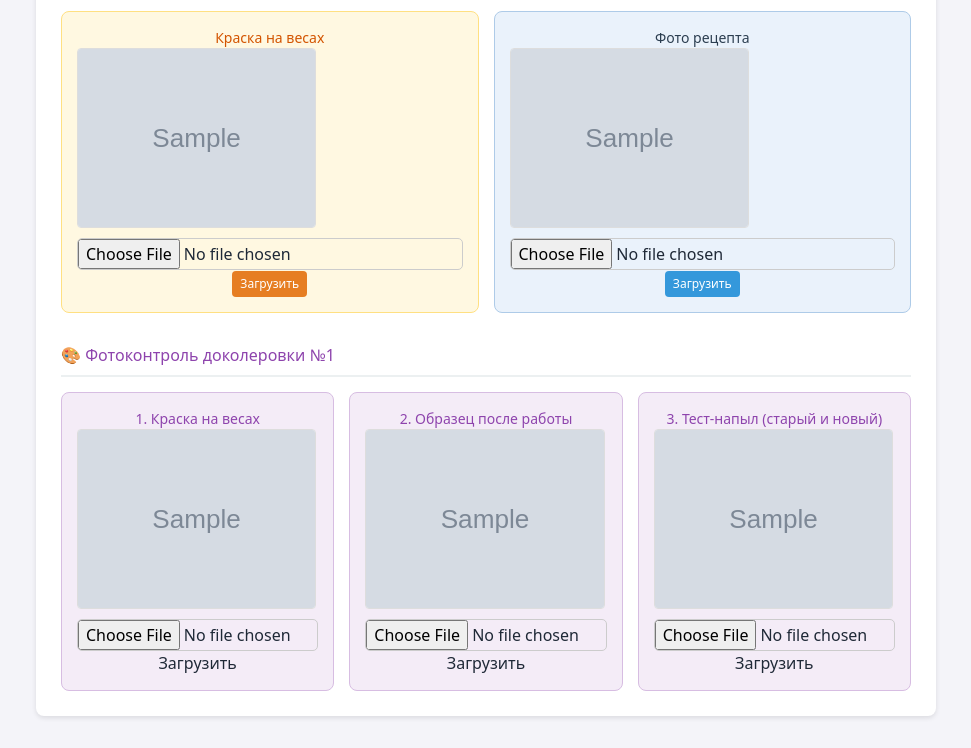
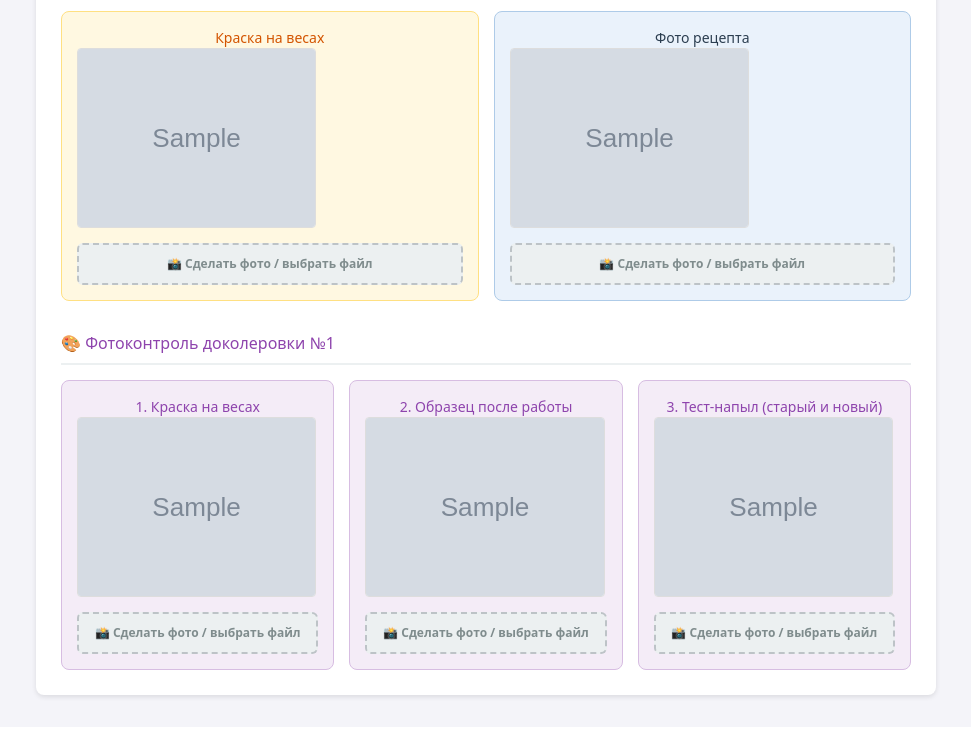
Before and after one commit to ekaterinashchelukhina/colorbox_lab, a FastAPI app: template templates/order_detail.html in a window 1280 px wide. Shown: the part 1047-1795 px from the top of the page, without its empty margins (154-1125 px from the left). After the commit the page ends 1748 px from the top, so only its background shows below. Run offline with FastAPI, Linux system fonts and the light colour scheme; the template is opened without the code that fills it: most values are stand-ins (such as "Sample title", 1, 10 or a date in 2020); grey boxes marked "Sample" are stand-in pictures; parts of the project's set-up code (start-up, migrations or seed data) failed here and were passed over; some libraries are stand-ins or nearby versions.

Commit message:
Унифицировать загрузку фото в order_detail.html с колористом
Раньше это был голый input[type=file] с отдельной кнопкой "Загрузить".
Теперь как у колориста (colorist_order.html) — кликабельная зона,
выбор/съёмка фото сразу отправляет форму. Добавил переиспользуемый
класс .upload-zone в legacy.css вместо инлайнового <style>, убрал
неиспользуемые больше upload-form-row/upload-file-input/btn-upload-rework.

Co-Authored-By: Claude Sonnet 5 <noreply@anthropic.com>

```diff
--- a/templates/order_detail.html
+++ b/templates/order_detail.html
@@ -132,10 +132,12 @@
                 {% else %}
                     <div style="height: 180px; background: #ecf0f1; border-radius: 4px; display: flex; align-items: center; justify-content: center; color: #95a5a6; margin-bottom: 10px; border: 2px dashed #bdc3c7; font-size: 13px;">Фото не загружено</div>
                 {% endif %}
-                <form action="/order/{{ order.id }}/upload" method="post" enctype="multipart/form-data" class="upload-form-row">
+                <form action="/order/{{ order.id }}/upload" method="post" enctype="multipart/form-data">
                     <input type="hidden" name="photo_type" value="detail" />
-                    <input type="file" name="file" accept="image/*" capture="environment" required class="upload-file-input" />
-                    <button type="submit" style="background: #95a5a6; color: white; border: none; padding: 4px 8px; border-radius: 4px; cursor: pointer; font-size: 12px;">Загрузить</button>
+                    <label class="upload-zone">
+                        <span>📸 Сделать фото / выбрать файл</span>
+                        <input type="file" name="file" accept="image/*" capture="environment" required onchange="this.form.submit()" />
+                    </label>
                 </form>
             </div>
             {% endif %}
@@ -150,10 +152,12 @@
                 {% else %}
                     <div style="height: 180px; background: #fff3e0; border-radius: 4px; display: flex; align-items: center; justify-content: center; color: #e67e22; margin-bottom: 10px; border: 2px dashed #ffb74d; font-size: 13px;">Ждем колориста</div>
                 {% endif %}
-                <form action="/order/{{ order.id }}/upload" method="post" enctype="multipart/form-data" class="upload-form-row">
+                <form action="/order/{{ order.id }}/upload" method="post" enctype="multipart/form-data">
                     <input type="hidden" name="photo_type" value="scales" />
-                    <input type="file" name="file" accept="image/*" capture="environment" required class="upload-file-input" />
-                    <button type="submit" style="background: #e67e22; color: white; border: none; padding: 4px 8px; border-radius: 4px; cursor: pointer; font-size: 12px;">Загрузить</button>
+                    <label class="upload-zone">
+                        <span>📸 Сделать фото / выбрать файл</span>
+                        <input type="file" name="file" accept="image/*" capture="environment" required onchange="this.form.submit()" />
+                    </label>
                 </form>
             </div>
 
@@ -166,10 +170,12 @@
                 {% else %}
                     <div style="height: 180px; background: #e0f2f1; border-radius: 4px; display: flex; align-items: center; justify-content: center; color: #1abc9c; margin-bottom: 10px; border: 2px dashed #80cbc4; font-size: 13px;">Ждем колориста</div>
                 {% endif %}
-                <form action="/order/{{ order.id }}/upload" method="post" enctype="multipart/form-data" class="upload-form-row">
+                <form action="/order/{{ order.id }}/upload" method="post" enctype="multipart/form-data">
                     <input type="hidden" name="photo_type" value="after" />
-                    <input type="file" name="file" accept="image/*" capture="environment" required class="upload-file-input" />
-                    <button type="submit" style="background: #1abc9c; color: white; border: none; padding: 4px 8px; border-radius: 4px; cursor: pointer; font-size: 12px;">Загрузить</button>
+                    <label class="upload-zone">
+                        <span>📸 Сделать фото / выбрать файл</span>
+                        <input type="file" name="file" accept="image/*" capture="environment" required onchange="this.form.submit()" />
+                    </label>
                 </form>
             </div>
             {% endif %}
@@ -183,10 +189,12 @@
                 {% else %}
                     <div style="height: 180px; background: #eaf2fb; border-radius: 4px; display: flex; align-items: center; justify-content: center; color: #5d8fc2; margin-bottom: 10px; border: 2px dashed #aecbe8; font-size: 13px;">Ждем колориста</div>
                 {% endif %}
-                <form action="/order/{{ order.id }}/upload" method="post" enctype="multipart/form-data" class="upload-form-row">
+                <form action="/order/{{ order.id }}/upload" method="post" enctype="multipart/form-data">
                     <input type="hidden" name="photo_type" value="recipe" />
-                    <input type="file" name="file" accept="image/*" capture="environment" {% if requires_full_photo_set %}required{% endif %} class="upload-file-input" />
-                    <button type="submit" style="background: #3498db; color: white; border: none; padding: 4px 8px; border-radius: 4px; cursor: pointer; font-size: 12px;">Загрузить</button>
+                    <label class="upload-zone">
+                        <span>📸 Сделать фото / выбрать файл</span>
+                        <input type="file" name="file" accept="image/*" capture="environment" {% if requires_full_photo_set %}required{% endif %} onchange="this.form.submit()" />
+                    </label>
                 </form>
             </div>
             {% endif %}
@@ -207,10 +215,12 @@
                 {% else %}
                     <div class="photo-placeholder-rework">Ждём колориста</div>
                 {% endif %}
-                <form action="/order/{{ order.id }}/upload" method="post" enctype="multipart/form-data" class="upload-form-row">
+                <form action="/order/{{ order.id }}/upload" method="post" enctype="multipart/form-data">
                     <input type="hidden" name="photo_type" value="rework_scales" />
-                    <input type="file" name="file" accept="image/*" capture="environment" required class="upload-file-input" />
-                    <button type="submit" class="btn-upload-rework">Загрузить</button>
+                    <label class="upload-zone">
+                        <span>📸 Сделать фото / выбрать файл</span>
+                        <input type="file" name="file" accept="image/*" capture="environment" required onchange="this.form.submit()" />
+                    </label>
                 </form>
             </div>
 
@@ -221,10 +231,12 @@
                 {% else %}
                     <div class="photo-placeholder-rework">Ждём колориста</div>
                 {% endif %}
-                <form action="/order/{{ order.id }}/upload" method="post" enctype="multipart/form-data" class="upload-form-row">
+                <form action="/order/{{ order.id }}/upload" method="post" enctype="multipart/form-data">
                     <input type="hidden" name="photo_type" value="rework_after" />
-                    <input type="file" name="file" accept="image/*" capture="environment" required class="upload-file-input" />
-                    <button type="submit" class="btn-upload-rework">Загрузить</button>
+                    <label class="upload-zone">
+                        <span>📸 Сделать фото / выбрать файл</span>
+                        <input type="file" name="file" accept="image/*" capture="environment" required onchange="this.form.submit()" />
+                    </label>
                 </form>
             </div>
 
@@ -235,10 +247,12 @@
                 {% else %}
                     <div class="photo-placeholder-rework">Ждём колориста</div>
                 {% endif %}
-                <form action="/order/{{ order.id }}/upload" method="post" enctype="multipart/form-data" class="upload-form-row">
+                <form action="/order/{{ order.id }}/upload" method="post" enctype="multipart/form-data">
                     <input type="hidden" name="photo_type" value="rework_test" />
-                    <input type="file" name="file" accept="image/*" capture="environment" required class="upload-file-input" />
-                    <button type="submit" class="btn-upload-rework">Загрузить</button>
+                    <label class="upload-zone">
+                        <span>📸 Сделать фото / выбрать файл</span>
+                        <input type="file" name="file" accept="image/*" capture="environment" required onchange="this.form.submit()" />
+                    </label>
                 </form>
             </div>
         </div>
```
